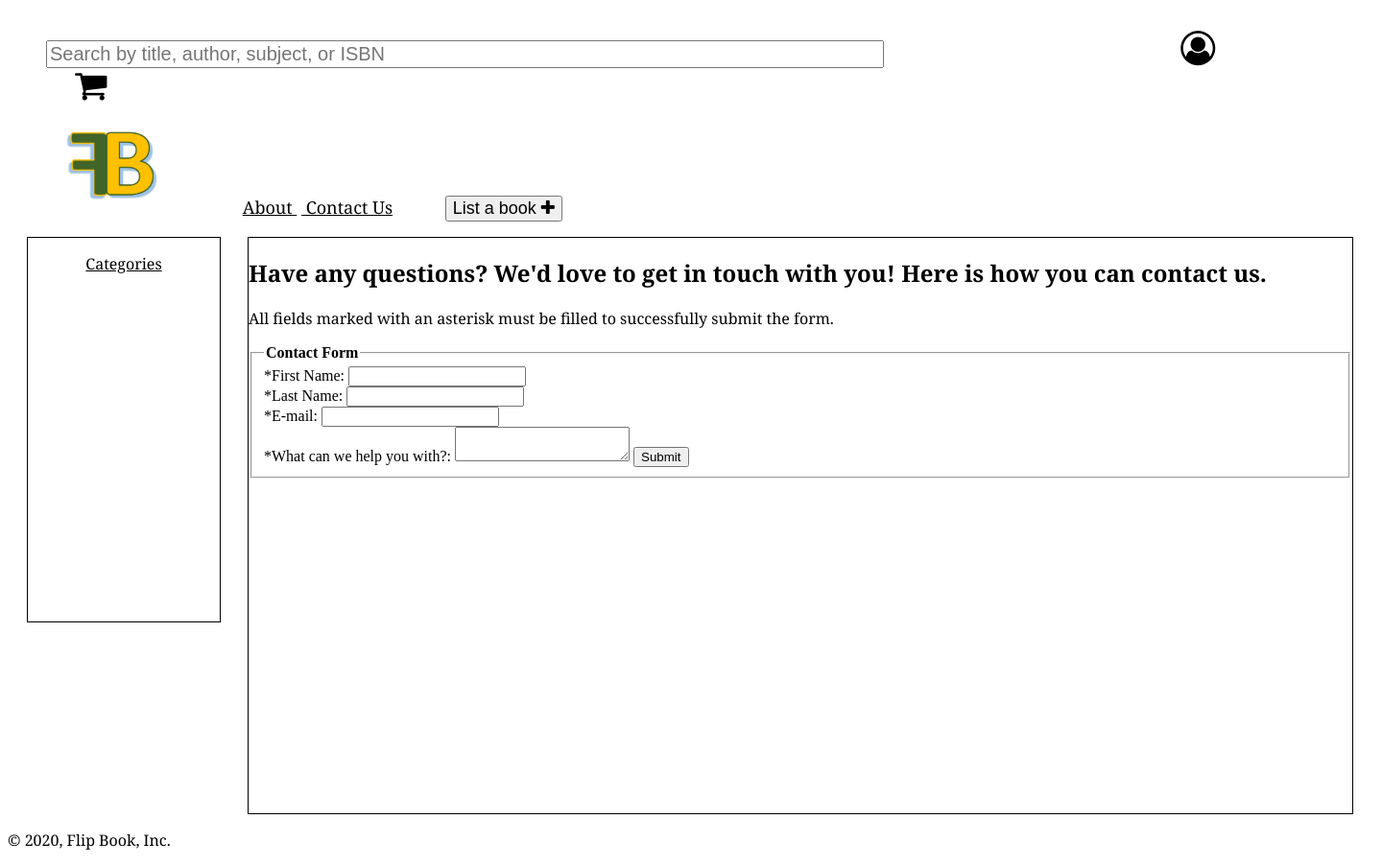
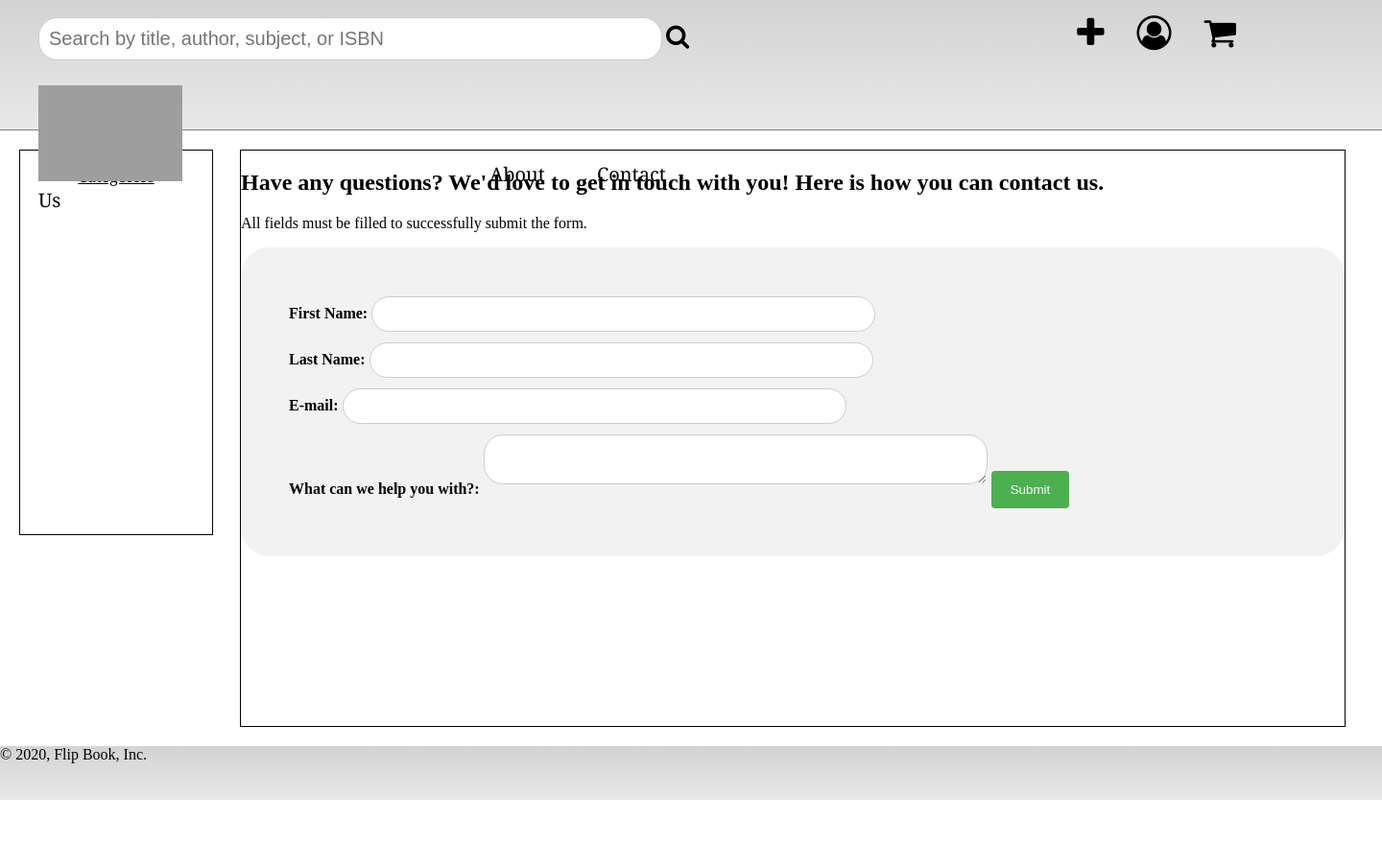
Before and after one commit to WSU-4110/flip-book, a PHP site: page /ContactUs.html in a window 1440 px wide. Shown: the whole page at 96% size. After the commit the page ends 834 px from the top, so only its background shows below. Run offline with PHP 8.4, Linux system fonts and the light colour scheme; grey boxes are pictures that could not be loaded.

Commit message:
Updated contact page and thank you page
Change form a bit and included updated header

```diff
--- a/ContactUs.html
+++ b/ContactUs.html
@@ -11,14 +11,15 @@
 		<ul class="navigation">
 			<p id="icons">
 				<input id="search_bar" type="text" placeholder="Search by title, author, subject, or ISBN" size="70px">
+				<a href=""><i class="fa fa-search" style="font-size:26px"></i></a>
+				<a href=""><i class="fa fa-plus" style="font-size:36px"></i></a>
 				<a href=""><i class="fa fa-user-circle-o" style="font-size:36px"></i></a>
-				<a href=""><i class="fa fa-shopping-cart" style="font-size:36px"></i></a>
+				<a href="checkout.html"><i class="fa fa-shopping-cart" style="font-size:36px"></i></a>
 			</p>
-			<li href="main.html"><img src="images/Flip_Book_Logo.png" width="150px" height="100px"><li>
+			<li><a href="main.html"><img src="images/flipbook_logo.png" width="150px" height="100px"></a><li>
 			<span id="menu">
-				<a href="About.html">About&nbsp;</a>
-				<a href= "ContactUs.html">&nbsp;Contact Us<a>
-				<li id="list_book" href="list.html"><button style="font-size:18px">List a book <i class="fa fa-plus"></i></button></li>
+				<li><a id="about" href="About.html">About</a></li>
+				<li><a id="contact" href="ContactUs.html">Contact Us</a></li>
 			</span>
 		</ul>
 	</nav>
@@ -26,25 +27,25 @@
 	<aside>
 		<p id="aside_title">Categories</p>
 	</aside>
-
 	<main>
 		<h2>Have any questions? We'd love to get in touch with you! Here is how you can contact us.</h2>
 
-		<p>All fields marked with an asterisk must be filled to successfully submit the form.</p>
-
+		<p>All fields must be filled to successfully submit the form.</p>
+	<div class = "container">
 	<form method = "post" action = "Thankyou.html">
-		<fieldset><legend><b>Contact Form</b></legend>
-		<label for = "myFName"> *First Name: </label>
+		<strong>
+		<label for = "myFName"> First Name: </label>
 		<input type = "text" name= "myFName" required = "required"> <br>
-		<label for = "myLName"> *Last Name: </label>
+		<label for = "myLName"> Last Name: </label>
 		<input type = "text" name = "myLName" required = "required"> <br>
-		<label for = "myEmail"> *E-mail: </label>
+		<label for = "myEmail"> E-mail: </label>
 		<input type = "email" name = "myEmail" required = "required"> <br>
-		<label for = "myComment"> *What can we help you with?: </label>
+		<label for = "myComment"> What can we help you with?: </label>
 		<textarea type = "text" cols = "20" rows = "2" name = "myComment" required></textarea>
 		<input type = "submit" value = "Submit" id = "mySubmit">
-		</fieldset>
+		</strong>
 	</form>
+	</div>
 	</main>
 
 	<footer>
--- a/styles.css
+++ b/styles.css
@@ -1,5 +1,19 @@
+body, html {
+	margin: 0;
+	padding: 0;
+	background-color: white;
+}
+nav {
+	background-image: linear-gradient(lightgray, #E8E8E8);
+	height: 135px;
+	border-bottom: 0.5px solid gray;
+	margin-bottom: 20px;
+	/*position: fixed;*/
+	top: -50px;
+}
 .navigation {
 	list-style-type: none;
+	margin: 0px;
 
 }
 
@@ -7,20 +21,26 @@
 	display: inline;
 	padding-right: 50px;
 	font-family: Cambria;
-	font-size: 18px;
+	font-size: 20px;
 }
 
 #search_bar {
-	margin-right: 305px;
+	margin-right: 0px;
 	font-size: 20px;
 }
 
+#search {
+	background-color: white;
+	height: 10px;
+	width: 50px;
+}
+
 #about {
-	margin-left: 300px;
+	margin-left: 215px;
 }
 
 #contact {
-	margin-right: 600px;
+	margin-right: 780px;
 }
 
 #icons {
@@ -28,19 +48,35 @@
 	margin-right: 100px;
 }
 
+.fa-search {
+	margin-right: 400px;
+}
+
 .fa-shopping-cart {
 	margin-left: 30px;
 }
 
+.fa-user-circle-o {
+	margin-left: 30px;
+}
+
+#list_book_button {
+	border-radius: 4px;
+	background-color: green;
+	color: gold;
+	font-weight: bold;
+}
+
 a:link, a:visited {
 	color: black;
+	text-decoration: none;
 }
 
 aside {
 	width: 200px;
 	height: 400px;
 	margin-left: 20px;
-	border: 1px solid black;
+	border: 0.5px solid black;
 	float: left;
 }
 
@@ -48,7 +84,7 @@ main {
 	margin-left: 250px;
 	width: 1150px;
 	height: 600px;
-	border: 1px solid black;
+	border: 0.5px solid black;
 
 }
 
@@ -56,16 +92,101 @@ aside p {
 	font-family: Cambria;
 }
 
-h2 {
-	font-family: Cambria;
-}
-
-p{
-
-	font-family: Cambria;
-}
-
 #aside_title {
 	text-align: center;
 	text-decoration: underline;
 }
+
+#aside_checkout {
+	float: right;
+	margin-right: 50px;
+	width: 400px;
+	height: 600px;
+	border: 1px solid black;
+}
+
+#main_checkout_frame {
+	margin-left: 50px;
+	height: 600px;
+	border: 1px solid black;
+
+}
+
+.cart_item_frame {
+	margin: 50px;
+	height: 150px;
+	border: 1px solid black;
+}
+
+#book_image {
+	height: 130px;
+	padding-left: 10px;
+}
+
+.column {
+  float: left;
+  width: 25%;
+  height: 100%;
+  padding-top: 10px;
+}
+
+.buttons{
+	float:right;
+	padding-right: 10px;
+}
+
+input[type=text], textarea {
+  width: 50%; /* Full width */
+  padding: 10px; /* Some padding */
+  border: 1px solid #ccc; /* Gray border */
+  border-radius: 20px; /* Rounded borders */
+  box-sizing: border-box; /* Make sure that padding and width stays in place */
+  margin-top: 1px; /* Add a top margin */
+  margin-bottom: 10px; /* Bottom margin */
+  resize: vertical /* Allow the user to vertically resize the textarea (not horizontally) */
+}
+
+input[type=email], email {
+  width: 50%; /* Full width */
+  padding: 10px; /* Some padding */
+  border: 1px solid #ccc;
+  border-radius: 20px; /* Rounded borders */
+  box-sizing: border-box; /* Make sure that padding and width stays in place */
+  margin-top: 1px; /* Add a top margin */
+  margin-bottom: 10px; /* Bottom margin */
+  resize: vertical /* Allow the user to vertically resize the textarea (not horizontally) */
+}
+
+/* Submit button*/
+input[type=submit] {
+  background-color: #4CAF50;
+  color: white;
+  padding: 12px 20px;
+  border: none;
+  border-radius: 4px;
+  cursor: pointer;
+}
+
+/* When moving the mouse over the submit button, add a yellow color */
+input[type=submit]:hover {
+  background-color: #FFD700;
+}
+
+/* Add a background color and some padding around the form */
+.container {
+  border-radius: 30px;
+  background-color: #f2f2f2;
+  padding: 50px;
+}
+
+#remove_book{
+	float:right;
+}
+
+footer {
+	background-image: linear-gradient(lightgray, #E8E8E8);
+	margin-top: 20px;
+	margin-bottom: 0px;
+	bottom: 0px;
+	min-height: 7vh
+}
```
Also changed, not shown: Thankyou.html (+9 -11 lines).
